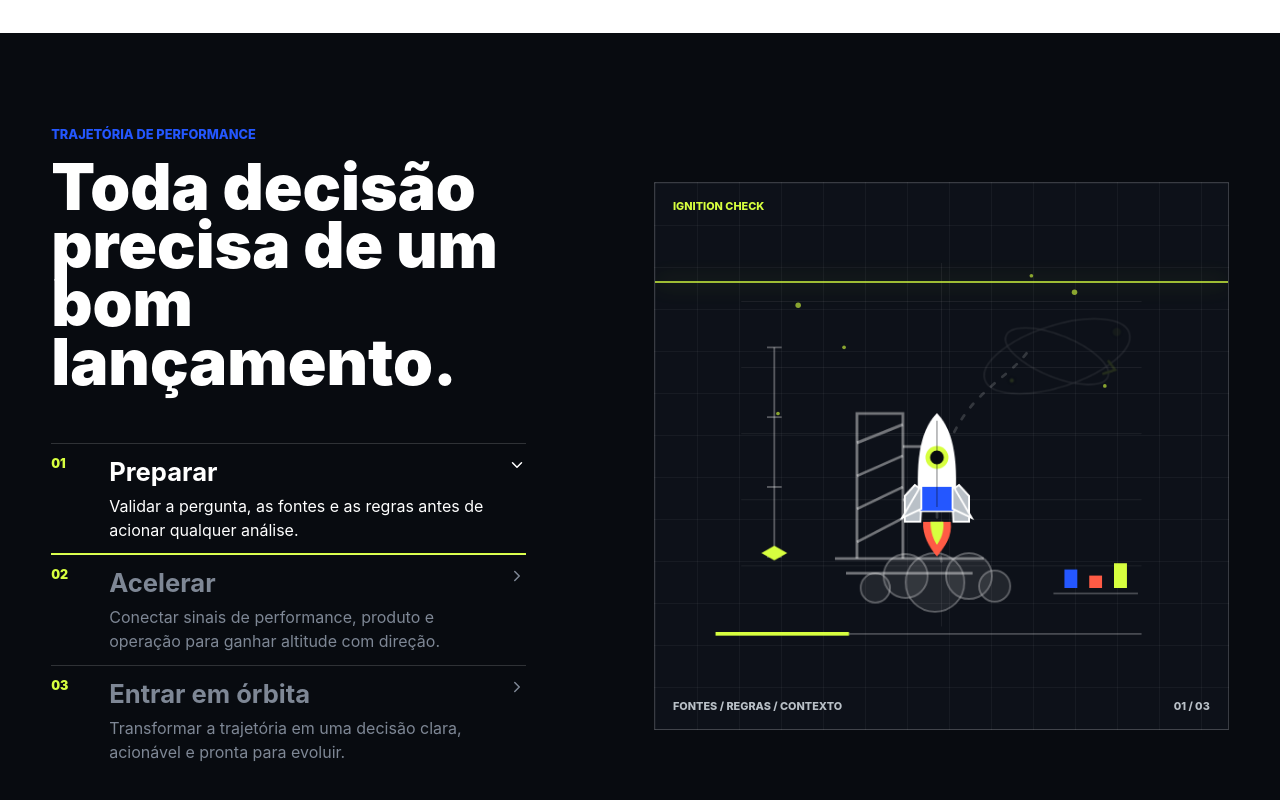
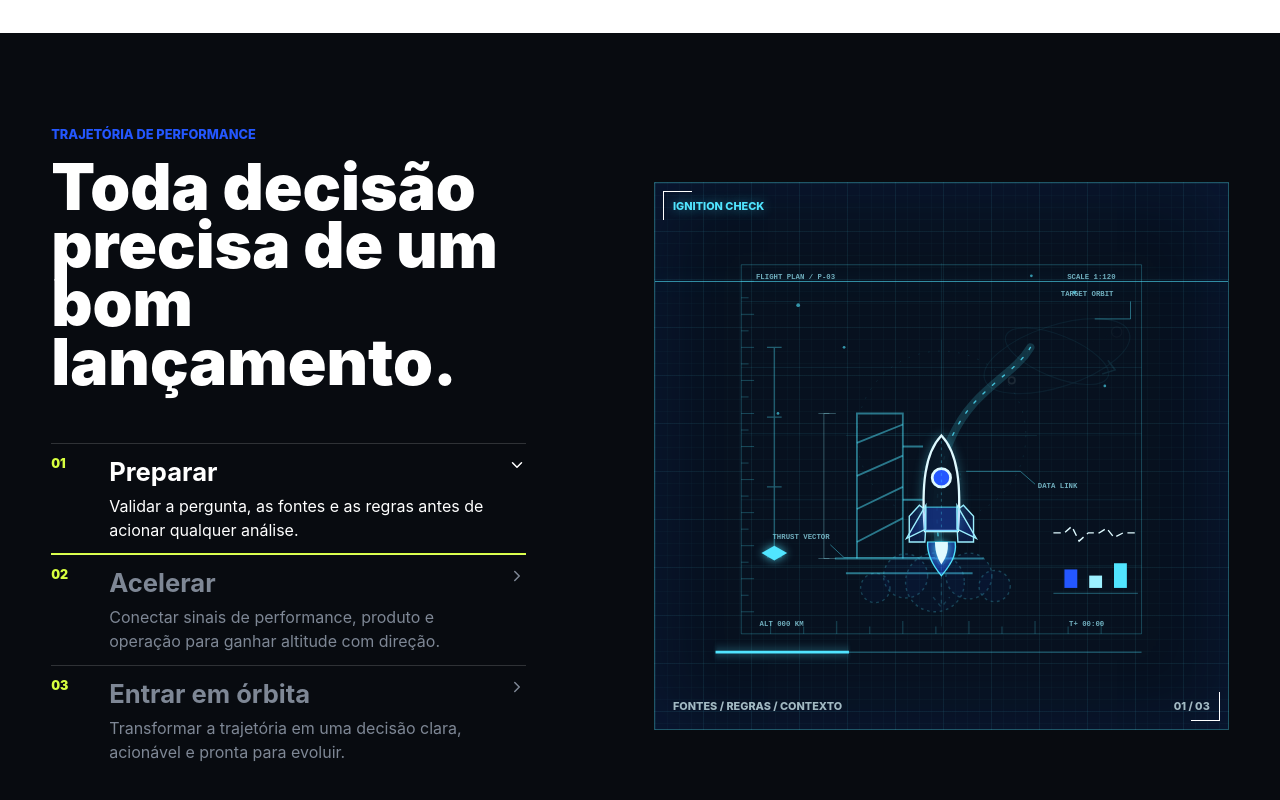
Before and after one commit to PauloCastroDomingues/portifolio, a React (Vite) app: page / in a window 1280 px wide. Shown: the part 1682-2482 px from the top of the page. Built offline with nearby package versions, Linux system fonts and the light colour scheme.

Commit message:
feat: refine rocket story with fluid blueprint motion

```diff
--- a/src/components/RocketLaunchDiagram.tsx
+++ b/src/components/RocketLaunchDiagram.tsx
@@ -1,82 +1,28 @@
 import { useRef } from "react";
 import { useGSAP } from "@gsap/react";
 import { gsap } from "gsap";
+import { addLaunchState } from "../motion/rocketLaunch";
 import { useMotion } from "../motion/useMotion";
 
-const launchStates = [
-  {
-    x: 0,
-    y: 0,
-    rotation: 0,
-    routeOffset: 475,
-    towerOpacity: 1,
-    orbitOpacity: 0.12,
-    flameScale: 0.7,
-    cloudOpacity: 0.72,
-  },
-  {
-    x: 18,
-    y: -112,
-    rotation: 7,
-    routeOffset: 210,
-    towerOpacity: 0.26,
-    orbitOpacity: 0.42,
-    flameScale: 1.45,
-    cloudOpacity: 0.28,
-  },
-  {
-    x: 56,
-    y: -176,
-    rotation: 28,
-    routeOffset: 0,
-    towerOpacity: 0.1,
-    orbitOpacity: 1,
-    flameScale: 0.82,
-    cloudOpacity: 0.08,
-  },
-] as const;
+type RocketLaunchDiagramProps = {
+  activeIndex: number;
+  scrollDriven?: boolean;
+};
 
-export function RocketLaunchDiagram({ activeIndex }: { activeIndex: number }) {
+export function RocketLaunchDiagram({ activeIndex, scrollDriven = false }: RocketLaunchDiagramProps) {
   const root = useRef<HTMLDivElement>(null);
   const { settings, reducedMotion } = useMotion();
   const enabled = settings.animations && !reducedMotion;
-  const ambient = settings.loops && !reducedMotion;
+  const ambient = settings.loops && !reducedMotion && !scrollDriven;
 
   useGSAP(
     () => {
-      if (!root.current) return;
-      const state = launchStates[activeIndex];
-      const duration = enabled ? 0.9 : 0;
-      const ease = enabled ? "power3.inOut" : "none";
-      const timeline = gsap.timeline({ defaults: { duration, ease, overwrite: "auto" } });
-
-      timeline
-        .to(
-          ".rocket-assembly",
-          {
-            x: state.x,
-            y: state.y,
-            rotation: state.rotation,
-            svgOrigin: "260 310",
-          },
-          0,
-        )
-        .to(".route-progress", { strokeDashoffset: state.routeOffset }, 0)
-        .to(".launch-tower", { autoAlpha: state.towerOpacity }, 0)
-        .to(".orbit-system", { autoAlpha: state.orbitOpacity, scale: activeIndex === 2 ? 1 : 0.88, transformOrigin: "350px 145px" }, 0)
-        .to(".flame", { scaleY: state.flameScale, transformOrigin: "center top" }, 0)
-        .to(".exhaust-clouds", { autoAlpha: state.cloudOpacity, scale: activeIndex === 0 ? 1 : 1.22, transformOrigin: "260px 400px" }, 0)
-        .to(".altitude-marker", { y: -activeIndex * 76 }, 0)
-        .to(".stage-progress", { scaleX: (activeIndex + 1) / 3, transformOrigin: "left" }, 0)
-        .to(".telemetry-bar-1", { scaleY: [0.42, 0.72, 0.9][activeIndex], transformOrigin: "center bottom" }, 0)
-        .to(".telemetry-bar-2", { scaleY: [0.28, 0.86, 0.68][activeIndex], transformOrigin: "center bottom" }, 0)
-        .to(".telemetry-bar-3", { scaleY: [0.56, 0.62, 1][activeIndex], transformOrigin: "center bottom" }, 0)
-        .to(".booster-left", { x: activeIndex === 2 ? -24 : 0, y: activeIndex === 2 ? 46 : 0, rotation: activeIndex === 2 ? -18 : 0, autoAlpha: activeIndex === 2 ? 0.45 : 1 }, 0)
-        .to(".booster-right", { x: activeIndex === 2 ? 24 : 0, y: activeIndex === 2 ? 46 : 0, rotation: activeIndex === 2 ? 18 : 0, autoAlpha: activeIndex === 2 ? 0.45 : 1 }, 0)
-        .to(".orbit-target", { scale: activeIndex === 2 ? 1.3 : 0.8, transformOrigin: "center", autoAlpha: activeIndex === 2 ? 1 : 0.35 }, 0);
+      if (!root.current || scrollDriven) return;
+      const timeline = gsap.timeline();
+      addLaunchState(timeline, root.current, activeIndex, 0, enabled ? 1.05 : 0, enabled ? "power3.inOut" : "none");
 
       if (!ambient) return;
-      const float = gsap.to(".rocket-assembly", {
+      const float = gsap.to(gsap.utils.selector(root.current)(".rocket-assembly"), {
         y: `+=${activeIndex === 0 ? 2 : 5}`,
         duration: activeIndex === 0 ? 0.8 : 1.35,
         repeat: -1,
@@ -85,32 +31,40 @@ export function RocketLaunchDiagram({ activeIndex }: { activeIndex: number }) {
       });
       return () => float.kill();
     },
-    { scope: root, dependencies: [activeIndex, enabled, ambient], revertOnUpdate: false },
+    { scope: root, dependencies: [activeIndex, enabled, ambient, scrollDriven], revertOnUpdate: false },
   );
 
   return (
-    <div
-      className={`launch-diagram launch-stage-${activeIndex + 1} ${ambient ? "is-ambient" : ""}`}
-      ref={root}
-    >
+    <div className={`launch-diagram launch-stage-${activeIndex + 1} ${ambient ? "is-ambient" : ""}`} ref={root}>
       <svg viewBox="0 0 520 520" aria-hidden="true">
+        <g className="blueprint-frame">
+          <path d="M42 52 H478 M42 454 H478 M42 52 V454 M478 52 V454" />
+          <path d="M42 70 H56 M42 88 H50 M42 106 H56 M42 124 H50 M42 142 H56 M42 160 H50 M42 178 H56 M42 196 H50 M42 214 H56 M42 232 H50 M42 250 H56 M42 268 H50 M42 286 H56 M42 304 H50 M42 322 H56 M42 340 H50 M42 358 H56 M42 376 H50 M42 394 H56 M42 412 H50 M42 430 H56" />
+          <path d="M74 454 V440 M110 454 V446 M146 454 V440 M182 454 V446 M218 454 V440 M254 454 V446 M290 454 V440 M326 454 V446 M362 454 V440 M398 454 V446 M434 454 V440" />
+        </g>
+
         <g className="launch-grid-marks">
-          {[92, 164, 236, 308, 380].map((y) => (
-            <line x1="42" x2="478" y1={y} y2={y} key={y} />
-          ))}
+          {[92, 164, 236, 308, 380].map((y) => <line x1="42" x2="478" y1={y} y2={y} key={y} />)}
           <line x1="260" x2="260" y1="50" y2="446" />
+          <circle cx="260" cy="238" r="92" />
+          <path d="M156 238 H364 M260 134 V342" />
+        </g>
+
+        <g className="blueprint-copy">
+          <text x="58" y="68">FLIGHT PLAN / P-03</text>
+          <text x="397" y="68">SCALE 1:120</text>
+          <text x="62" y="445">ALT 000 KM</text>
+          <text x="399" y="445">T+ 00:00</text>
         </g>
 
         <g className="launch-stars">
-          <circle cx="104" cy="96" r="3" />
-          <circle cx="154" cy="142" r="2" />
-          <circle cx="405" cy="82" r="3" />
-          <circle cx="438" cy="184" r="2" />
-          <circle cx="358" cy="64" r="2" />
-          <circle cx="82" cy="214" r="2" />
+          <circle cx="104" cy="96" r="2" /><circle cx="154" cy="142" r="1.5" />
+          <circle cx="405" cy="82" r="2" /><circle cx="438" cy="184" r="1.5" />
+          <circle cx="358" cy="64" r="1.5" /><circle cx="82" cy="214" r="1.5" />
         </g>
 
         <path className="route-base" d="M260 375 C248 305 258 244 296 202 C320 176 344 164 357 142" />
+        <path className="route-flow" d="M260 375 C248 305 258 244 296 202 C320 176 344 164 357 142" />
         <path className="route-progress" d="M260 375 C248 305 258 244 296 202 C320 176 344 164 357 142" />
 
         <g className="orbit-system">
@@ -119,35 +73,36 @@ export function RocketLaunchDiagram({ activeIndex }: { activeIndex: number }) {
           <circle className="orbit-target" cx="430" cy="112" r="8" />
           <circle cx="300" cy="172" r="4" />
           <path className="orbit-arrow" d="M412 164 L428 159 L419 147" />
+          <path className="data-link" d="M358 142 L430 112" />
+        </g>
+
+        <g className="technical-callouts">
+          <path d="M427 111 H466 V92" /><text x="390" y="86">TARGET ORBIT</text>
+          <path d="M287 277 H346 L362 291" /><text x="365" y="295">DATA LINK</text>
+          <path d="M253 371 H154 L139 357" /><text x="76" y="351">THRUST VECTOR</text>
         </g>
 
         <g className="launch-tower">
           <path d="M168 372 L168 214 L218 214 L218 372" />
           <path d="M168 246 L218 226 M168 282 L218 260 M168 318 L218 294 M168 354 L218 328" />
-          <path d="M218 250 L240 250 M218 308 L240 308" />
-          <path d="M144 372 H306" />
-          <path d="M156 388 H294" />
+          <path d="M218 250 L240 250 M218 308 L240 308 M144 372 H306 M156 388 H294" />
+          <path className="dimension-line" d="M145 214 H132 V372 H145 M126 214 H138 M126 372 H138" />
         </g>
 
         <g className="exhaust-clouds">
-          <circle cx="221" cy="391" r="24" />
-          <circle cx="253" cy="398" r="32" />
-          <circle cx="290" cy="391" r="25" />
-          <circle cx="318" cy="402" r="17" />
-          <circle cx="188" cy="404" r="16" />
+          <circle cx="221" cy="391" r="24" /><circle cx="253" cy="398" r="32" />
+          <circle cx="290" cy="391" r="25" /><circle cx="318" cy="402" r="17" /><circle cx="188" cy="404" r="16" />
         </g>
 
         <g className="rocket-assembly">
+          <g className="thrust-vector"><path d="M260 354 V424" /><path d="M251 414 L260 425 L269 414" /></g>
           <g className="flame">
             <path className="flame-outer" d="M245 354 C244 376 252 394 260 408 C269 392 277 376 275 354 Z" />
             <path className="flame-inner" d="M253 354 C253 372 257 383 260 390 C264 381 268 371 267 354 Z" />
           </g>
-          <g className="booster-left">
-            <path d="M236 314 L225 326 L225 354 L242 354 L244 320 Z" />
-          </g>
-          <g className="booster-right">
-            <path d="M284 314 L295 326 L295 354 L278 354 L276 320 Z" />
-          </g>
+          <g className="booster-left"><path d="M236 314 L225 326 L225 354 L242 354 L244 320 Z" /></g>
+          <g className="booster-right"><path d="M284 314 L295 326 L295 354 L278 354 L276 320 Z" /></g>
+          <circle className="rocket-halo" cx="260" cy="284" r="24" />
           <path className="rocket-body" d="M260 238 C242 257 238 292 242 342 L278 342 C282 292 278 257 260 238 Z" />
           <path className="rocket-panel" d="M243 316 H277 L278 342 H242 Z" />
           <circle className="rocket-window" cx="260" cy="284" r="10" />
@@ -157,24 +112,19 @@ export function RocketLaunchDiagram({ activeIndex }: { activeIndex: number }) {
         </g>
 
         <g className="altitude-scale">
-          <path d="M78 142 V370" />
-          <path d="M70 142 H86 M70 218 H86 M70 294 H86 M70 370 H86" />
-          <g className="altitude-marker">
-            <path d="M64 366 L78 358 L92 366 L78 374 Z" />
-          </g>
+          <path d="M78 142 V370 M70 142 H86 M70 218 H86 M70 294 H86 M70 370 H86" />
+          <g className="altitude-marker"><path d="M64 366 L78 358 L92 366 L78 374 Z" /></g>
         </g>
 
         <g className="telemetry" transform="translate(382 336)">
+          <path className="telemetry-wave" d="M0 8 L12 8 L20 1 L28 17 L38 8 L50 8 L58 3 L66 13 L76 8 L92 8" />
           <path d="M0 74 H92" />
           <rect className="telemetry-bar-1" x="12" y="20" width="14" height="48" />
           <rect className="telemetry-bar-2" x="39" y="20" width="14" height="48" />
           <rect className="telemetry-bar-3" x="66" y="20" width="14" height="48" />
         </g>
 
-        <g className="stage-meter">
-          <path d="M42 454 H478" />
-          <path className="stage-progress" d="M42 454 H478" />
-        </g>
+        <g className="stage-meter"><path d="M42 474 H478" /><path className="stage-progress" d="M42 474 H478" /></g>
       </svg>
     </div>
   );
--- a/src/components/StickyStory.tsx
+++ b/src/components/StickyStory.tsx
@@ -1,10 +1,11 @@
-import { useRef, useState } from "react";
+import { useEffect, useRef, useState } from "react";
 import { useGSAP } from "@gsap/react";
 import { ChevronRight } from "lucide-react";
 import { gsap } from "gsap";
 import { RocketLaunchDiagram } from "./RocketLaunchDiagram";
 import { content, storySteps } from "../data/content";
 import { motionConfig } from "../motion/config";
+import { addLaunchState, setLaunchState } from "../motion/rocketLaunch";
 import { useMotion } from "../motion/useMotion";
 
 export function StickyStory() {
@@ -13,6 +14,22 @@ export function StickyStory() {
   const [active, setActive] = useState(0);
   const { settings, reducedMotion, setStep } = useMotion();
   const enabled = settings.animations && !reducedMotion;
+  const [scrollDriven, setScrollDriven] = useState(
+    () =>
+      window.matchMedia(
+        `(min-width: ${motionConfig.devices.desktopMin}px) and (min-height: ${motionConfig.devices.pinMinHeight}px)`,
+      ).matches && enabled,
+  );
+
+  useEffect(() => {
+    const query = window.matchMedia(
+      `(min-width: ${motionConfig.devices.desktopMin}px) and (min-height: ${motionConfig.devices.pinMinHeight}px)`,
+    );
+    const update = () => setScrollDriven(query.matches && enabled);
+    update();
+    query.addEventListener("change", update);
+    return () => query.removeEventListener("change", update);
+  }, [enabled]);
 
   const activate = (index: number) => {
     activeRef.current = index;
@@ -28,6 +45,7 @@ export function StickyStory() {
       media.add(
         `(min-width: ${motionConfig.devices.desktopMin}px) and (min-height: ${motionConfig.devices.pinMinHeight}px)`,
         () => {
+          setLaunchState(root.current, 0);
           const tl = gsap.timeline({
             scrollTrigger: {
               trigger: root.current,
@@ -52,6 +70,9 @@ export function StickyStory() {
             .to(".story-scanline", { yPercent: 360, ease: "none" }, 0.34)
             .to(".story-visual-inner", { scale: 1.035, xPercent: -1, yPercent: 1 }, 0.67)
             .to(".story-scanline", { yPercent: 560, ease: "none" }, 0.67);
+
+          addLaunchState(tl, root.current, 1, 0.04, 0.42);
+          addLaunchState(tl, root.current, 2, 0.52, 0.46);
         },
       );
 
@@ -73,7 +94,7 @@ export function StickyStory() {
             <span className="story-visual-label">{storySteps[active].code}</span>
             <span className="story-scanline" aria-hidden="true" />
             <div className="story-visual-inner">
-              <RocketLaunchDiagram activeIndex={active} />
+              <RocketLaunchDiagram activeIndex={active} scrollDriven={scrollDriven} />
             </div>
             <span className="story-visual-metric">{storySteps[active].metric}</span>
             <span className="story-visual-index" aria-hidden="true">
--- /dev/null
+++ b/src/motion/rocketLaunch.ts
@@ -0,0 +1,62 @@
+import { gsap } from "gsap";
+
+export const launchStates = [
+  { x: 0, y: 0, rotation: 0, routeOffset: 475, towerOpacity: 1, orbitOpacity: 0.1, flameScale: 0.68, cloudOpacity: 0.7, vectorOpacity: 0.18 },
+  { x: 18, y: -112, rotation: 7, routeOffset: 205, towerOpacity: 0.24, orbitOpacity: 0.42, flameScale: 1.5, cloudOpacity: 0.25, vectorOpacity: 0.7 },
+  { x: 56, y: -176, rotation: 28, routeOffset: 0, towerOpacity: 0.08, orbitOpacity: 1, flameScale: 0.82, cloudOpacity: 0.05, vectorOpacity: 1 },
+] as const;
+
+type LaunchScope = Element | null;
+
+function addStateTweens(
+  timeline: gsap.core.Timeline,
+  scope: LaunchScope,
+  index: number,
+  position: number | string,
+  duration: number,
+  ease: string,
+) {
+  if (!scope) return timeline;
+  const select = gsap.utils.selector(scope);
+  const state = launchStates[index];
+  const shared = { duration, ease, overwrite: "auto" as const };
+
+  timeline
+    .to(select(".rocket-assembly"), { ...shared, x: state.x, y: state.y, rotation: state.rotation, svgOrigin: "260 310" }, position)
+    .to(select(".route-progress"), { ...shared, strokeDashoffset: state.routeOffset }, position)
+    .to(select(".launch-tower"), { ...shared, autoAlpha: state.towerOpacity }, position)
+    .to(select(".orbit-system"), { ...shared, autoAlpha: state.orbitOpacity, scale: index === 2 ? 1 : 0.88, transformOrigin: "350px 145px" }, position)
+    .to(select(".flame"), { ...shared, scaleY: state.flameScale, transformOrigin: "center top" }, position)
+    .to(select(".exhaust-clouds"), { ...shared, autoAlpha: state.cloudOpacity, scale: index === 0 ? 1 : 1.22, transformOrigin: "260px 400px" }, position)
+    .to(select(".altitude-marker"), { ...shared, y: -index * 76 }, position)
+    .to(select(".stage-progress"), { ...shared, scaleX: (index + 1) / 3, transformOrigin: "left" }, position)
+    .to(select(".telemetry-bar-1"), { ...shared, scaleY: [0.42, 0.72, 0.9][index], transformOrigin: "center bottom" }, position)
+    .to(select(".telemetry-bar-2"), { ...shared, scaleY: [0.28, 0.86, 0.68][index], transformOrigin: "center bottom" }, position)
+    .to(select(".telemetry-bar-3"), { ...shared, scaleY: [0.56, 0.62, 1][index], transformOrigin: "center bottom" }, position)
+    .to(select(".booster-left"), { ...shared, x: index === 2 ? -24 : 0, y: index === 2 ? 46 : 0, rotation: index === 2 ? -18 : 0, autoAlpha: index === 2 ? 0.35 : 1 }, position)
+    .to(select(".booster-right"), { ...shared, x: index === 2 ? 24 : 0, y: index === 2 ? 46 : 0, rotation: index === 2 ? 18 : 0, autoAlpha: index === 2 ? 0.35 : 1 }, position)
+    .to(select(".orbit-target"), { ...shared, scale: index === 2 ? 1.3 : 0.8, transformOrigin: "center", autoAlpha: index === 2 ? 1 : 0.32 }, position)
+    .to(select(".thrust-vector"), { ...shared, autoAlpha: state.vectorOpacity, scaleY: index === 1 ? 1.18 : 1, transformOrigin: "center top" }, position)
+    .to(select(".rocket-halo"), { ...shared, autoAlpha: index === 0 ? 0.12 : 0.7, scale: index === 2 ? 1.2 : 0.88, transformOrigin: "center" }, position)
+    .to(select(".data-link"), { ...shared, autoAlpha: index === 2 ? 1 : 0.2 }, position);
+
+  return timeline;
+}
+
+export function addLaunchState(
+  timeline: gsap.core.Timeline,
+  scope: LaunchScope,
+  index: number,
+  position: number | string,
+  duration = 0.45,
+  ease = "power2.inOut",
+) {
+  return addStateTweens(timeline, scope, index, position, duration, ease);
+}
+
+export function setLaunchState(scope: LaunchScope, index: number) {
+  const timeline = gsap.timeline();
+  addStateTweens(timeline, scope, index, 0, 0, "none");
+  timeline.progress(1);
+  return timeline;
+}
--- a/src/styles.css
+++ b/src/styles.css
@@ -785,11 +785,39 @@ h2 {
   grid-row: 1 / span 2;
   overflow: hidden;
   aspect-ratio: 1.05;
-  border: 1px solid rgba(255, 255, 255, 0.18);
-  background-color: #0d1119;
-  background-image: linear-gradient(rgba(255, 255, 255, 0.045) 1px, transparent 1px),
-    linear-gradient(90deg, rgba(255, 255, 255, 0.045) 1px, transparent 1px);
-  background-size: 42px 42px;
+  border: 1px solid rgba(81, 229, 255, 0.32);
+  background-color: #07111f;
+  background-image: linear-gradient(rgba(81, 229, 255, 0.055) 1px, transparent 1px),
+    linear-gradient(90deg, rgba(81, 229, 255, 0.055) 1px, transparent 1px),
+    linear-gradient(rgba(81, 229, 255, 0.025) 1px, transparent 1px),
+    linear-gradient(90deg, rgba(81, 229, 255, 0.025) 1px, transparent 1px);
+  background-size: 48px 48px, 48px 48px, 12px 12px, 12px 12px;
+  box-shadow: inset 0 0 80px rgba(36, 87, 255, 0.1);
+}
+
+.story-visual::before,
+.story-visual::after {
+  position: absolute;
+  z-index: 2;
+  width: 28px;
+  height: 28px;
+  border-color: #51e5ff;
+  content: "";
+  pointer-events: none;
+}
+
+.story-visual::before {
+  top: 8px;
+  left: 8px;
+  border-top: 1px solid;
+  border-left: 1px solid;
+}
+
+.story-visual::after {
+  right: 8px;
+  bottom: 8px;
+  border-right: 1px solid;
+  border-bottom: 1px solid;
 }
 
 .story-visual-label,
@@ -797,7 +825,7 @@ h2 {
 .story-visual-metric {
   position: absolute;
   z-index: 3;
-  color: var(--gray-300);
+  color: rgba(223, 250, 255, 0.72);
   font-size: 0.68rem;
   font-weight: 850;
 }
@@ -805,7 +833,8 @@ h2 {
 .story-visual-label {
   top: 16px;
   left: 18px;
-  color: var(--signal);
+  color: #51e5ff;
+  text-shadow: 0 0 12px rgba(81, 229, 255, 0.48);
 }
 
 .story-visual-index {
@@ -826,9 +855,10 @@ h2 {
   right: 0;
   left: 0;
   height: 2px;
-  background: var(--signal);
-  box-shadow: 0 0 22px rgba(215, 255, 63, 0.55);
-  opacity: 0.72;
+  height: 1px;
+  background: #51e5ff;
+  box-shadow: 0 0 18px rgba(81, 229, 255, 0.62);
+  opacity: 0.58;
 }
 
 .story-visual-inner {
@@ -846,142 +876,218 @@ h2 {
 
 .launch-diagram svg {
   overflow: visible;
-}
-
-.launch-grid-marks line {
-  stroke: rgba(255, 255, 255, 0.08);
+  font-family: var(--font-mono, "Courier New", monospace);
+}
+
+.blueprint-frame path {
+  fill: none;
+  stroke: rgba(81, 229, 255, 0.28);
   stroke-width: 1;
 }
 
+.launch-grid-marks line,
+.launch-grid-marks path,
+.launch-grid-marks circle {
+  fill: none;
+  stroke: rgba(81, 229, 255, 0.1);
+  stroke-width: 1;
+}
+
+.launch-grid-marks circle {
+  stroke-dasharray: 2 9;
+}
+
+.blueprint-copy text,
+.technical-callouts text {
+  fill: rgba(157, 240, 255, 0.7);
+  font-size: 8px;
+  font-weight: 700;
+  letter-spacing: 0;
+}
+
+.technical-callouts path {
+  fill: none;
+  stroke: rgba(81, 229, 255, 0.48);
+  stroke-width: 1;
+}
+
 .launch-stars circle {
-  fill: var(--signal);
+  fill: #51e5ff;
   opacity: 0.62;
 }
 
 .route-base,
-.route-progress {
+.route-progress,
+.route-flow {
   fill: none;
   stroke-linecap: round;
-  stroke-width: 3;
 }
 
 .route-base {
-  stroke: rgba(255, 255, 255, 0.16);
-  stroke-dasharray: 5 11;
+  stroke: rgba(81, 229, 255, 0.17);
+  stroke-width: 9;
 }
 
 .route-progress {
-  stroke: var(--signal);
+  stroke: #dffaff;
+  stroke-width: 2.5;
   stroke-dasharray: 475;
   stroke-dashoffset: 475;
-  filter: drop-shadow(0 0 5px rgba(215, 255, 63, 0.55));
+  filter: drop-shadow(0 0 6px rgba(81, 229, 255, 0.75));
+}
+
+.route-flow {
+  stroke: #51e5ff;
+  stroke-width: 1.5;
+  stroke-dasharray: 3 11;
+  opacity: 0.8;
+  animation: routeFlow 1.1s linear infinite;
 }
 
 .orbit-system ellipse,
 .orbit-system path {
   fill: none;
-  stroke: rgba(255, 255, 255, 0.72);
+  stroke: rgba(81, 229, 255, 0.62);
+  stroke-width: 1.5;
+}
+
+.orbit-system circle {
+  fill: #07111f;
+  stroke: #dffaff;
   stroke-width: 2;
 }
 
-.orbit-system circle {
-  fill: var(--signal);
-  stroke: var(--ink);
-  stroke-width: 3;
-}
-
 .orbit-system .orbit-arrow {
-  stroke: var(--signal);
-  stroke-width: 3;
+  stroke: #51e5ff;
+  stroke-width: 2;
+}
+
+.orbit-system .data-link {
+  stroke-dasharray: 3 6;
 }
 
 .launch-tower path {
   fill: none;
-  stroke: rgba(255, 255, 255, 0.42);
-  stroke-width: 3;
+  stroke: rgba(81, 229, 255, 0.48);
+  stroke-width: 2;
+}
+
+.launch-tower .dimension-line {
+  stroke: rgba(157, 240, 255, 0.32);
+  stroke-width: 1;
 }
 
 .exhaust-clouds circle {
-  fill: rgba(255, 255, 255, 0.12);
-  stroke: rgba(255, 255, 255, 0.42);
-  stroke-width: 2;
+  fill: rgba(36, 87, 255, 0.06);
+  stroke: rgba(81, 229, 255, 0.34);
+  stroke-width: 1.5;
+  stroke-dasharray: 3 4;
 }
 
 .rocket-body {
-  fill: var(--white);
-  stroke: var(--white);
-  stroke-width: 3;
+  fill: rgba(7, 17, 31, 0.88);
+  stroke: #dffaff;
+  stroke-width: 2.5;
+  filter: drop-shadow(0 0 6px rgba(81, 229, 255, 0.35));
 }
 
 .rocket-panel {
-  fill: var(--blue);
+  fill: rgba(36, 87, 255, 0.35);
+  stroke: #51e5ff;
+  stroke-width: 1;
 }
 
 .rocket-axis {
   fill: none;
-  stroke: rgba(8, 11, 16, 0.28);
-  stroke-width: 2;
+  stroke: rgba(81, 229, 255, 0.35);
+  stroke-width: 1;
+  stroke-dasharray: 3 4;
 }
 
 .rocket-window {
-  fill: var(--ink);
-  stroke: var(--signal);
-  stroke-width: 5;
+  fill: #2457ff;
+  stroke: #dffaff;
+  stroke-width: 3;
+}
+
+.rocket-halo {
+  fill: none;
+  stroke: #51e5ff;
+  stroke-width: 1;
+  stroke-dasharray: 3 5;
 }
 
 .rocket-fin-left,
 .rocket-fin-right,
 .booster-left path,
 .booster-right path {
-  fill: var(--gray-300);
-  stroke: var(--white);
-  stroke-width: 2;
+  fill: rgba(36, 87, 255, 0.16);
+  stroke: #9df0ff;
+  stroke-width: 1.5;
 }
 
 .flame-outer {
-  fill: var(--coral);
+  fill: rgba(36, 87, 255, 0.45);
+  stroke: #51e5ff;
+  stroke-width: 1.5;
 }
 
 .flame-inner {
-  fill: var(--signal);
+  fill: #dffaff;
+  filter: drop-shadow(0 0 6px rgba(81, 229, 255, 0.9));
+}
+
+.thrust-vector path {
+  fill: none;
+  stroke: #51e5ff;
+  stroke-width: 1.5;
+  stroke-dasharray: 4 5;
 }
 
 .altitude-scale path {
   fill: none;
-  stroke: rgba(255, 255, 255, 0.3);
-  stroke-width: 2;
+  stroke: rgba(81, 229, 255, 0.36);
+  stroke-width: 1.5;
 }
 
 .altitude-marker path {
-  fill: var(--signal);
+  fill: #51e5ff;
   stroke: none;
+  filter: drop-shadow(0 0 5px rgba(81, 229, 255, 0.8));
 }
 
 .telemetry path,
 .stage-meter > path:first-child {
   fill: none;
-  stroke: rgba(255, 255, 255, 0.24);
-  stroke-width: 2;
+  stroke: rgba(81, 229, 255, 0.3);
+  stroke-width: 1.5;
 }
 
 .telemetry rect {
-  fill: var(--blue);
+  fill: #2457ff;
 }
 
 .telemetry-bar-2 {
-  fill: var(--coral) !important;
+  fill: #9df0ff !important;
 }
 
 .telemetry-bar-3 {
-  fill: var(--signal) !important;
+  fill: #51e5ff !important;
+}
+
+.telemetry .telemetry-wave {
+  stroke: #dffaff;
+  stroke-dasharray: 8 5;
+  animation: telemetryFlow 900ms linear infinite;
 }
 
 .stage-progress {
   fill: none;
-  stroke: var(--signal);
-  stroke-width: 4;
+  stroke: #51e5ff;
+  stroke-width: 3;
   transform: scaleX(0.333);
   transform-origin: left;
+  filter: drop-shadow(0 0 5px rgba(81, 229, 255, 0.72));
 }
 
 .launch-diagram.is-ambient .flame-inner {
@@ -992,12 +1098,28 @@ h2 {
   animation: targetPulse 1.6s ease-in-out infinite;
 }
 
+.launch-diagram.is-ambient .rocket-halo {
+  animation: haloPulse 1.8s ease-in-out infinite;
+}
+
+@keyframes routeFlow {
+  to { stroke-dashoffset: -28; }
+}
+
+@keyframes telemetryFlow {
+  to { stroke-dashoffset: -26; }
+}
+
 @keyframes flamePulse {
   to { transform: scaleY(0.72); transform-origin: center top; }
 }
 
 @keyframes targetPulse {
   50% { opacity: 0.42; }
+}
+
+@keyframes haloPulse {
+  50% { opacity: 0.25; transform: scale(1.18); transform-origin: center; }
 }
 
 .photo-blocks {
```
Also changed, not shown: 2 other files (tests, documents, lock files or other folders).
